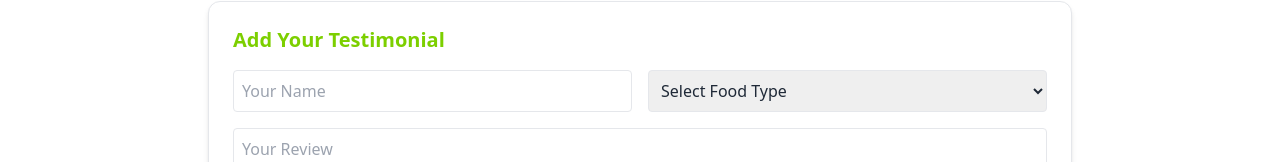
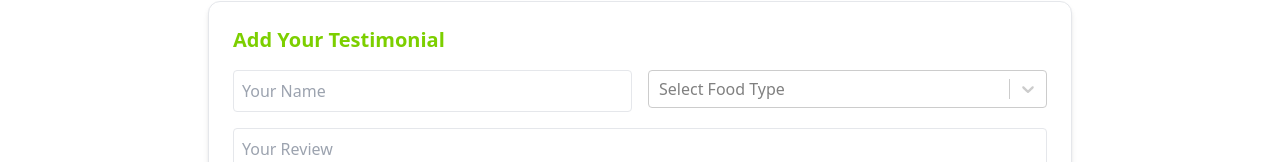
Before and after one commit to dzakwannajmi/SEA-Catering, a React (Vite) app: page /testimonials in a window 1280 px wide. Shown: the part 163-325 px from the top of the page. Built offline with nearby package versions, Linux system fonts and the light colour scheme.

Commit message:
refactor(testimonials): Enhance category selection with react-select
Replaces native HTML select element with react-select for improved category selection
in the testimonial submission form, enhancing user experience and consistency.

```diff
--- a/src/pages/Testimonials.jsx
+++ b/src/pages/Testimonials.jsx
@@ -2,6 +2,7 @@ import React, { useState } from "react";
 import { Star } from "react-feather";
 import Swal from "sweetalert2";
 import withReactContent from "sweetalert2-react-content";
+import Select from "react-select";
 
 const MySwal = withReactContent(Swal);
 
@@ -22,13 +23,20 @@ const sampleTestimonials = [
   },
 ];
 
+const foodOptions = [
+  { value: "High Protein", label: "High Protein" },
+  { value: "Low Carb", label: "Low Carb" },
+  { value: "Vegan", label: "Vegan" },
+  { value: "Keto", label: "Keto" },
+];
+
 export default function Testimonials() {
   const [testimonials, setTestimonials] = useState(sampleTestimonials);
   const [newTestimonial, setNewTestimonial] = useState({
     name: "",
     message: "",
     rating: 0,
-    category: "",
+    category: null,
     image: null,
   });
   const [filterCategory, setFilterCategory] = useState("All");
@@ -37,10 +45,7 @@ export default function Testimonials() {
   const handleInputChange = (e) => {
     const { name, value, files } = e.target;
     if (name === "image") {
-      setNewTestimonial({
-        ...newTestimonial,
-        image: URL.createObjectURL(files[0]),
-      });
+      setNewTestimonial({ ...newTestimonial, image: URL.createObjectURL(files[0]) });
     } else {
       setNewTestimonial({ ...newTestimonial, [name]: value });
     }
@@ -50,16 +55,13 @@ export default function Testimonials() {
     setNewTestimonial({ ...newTestimonial, rating: index + 1 });
   };
 
+  const handleSelectChange = (selected) => {
+    setNewTestimonial({ ...newTestimonial, category: selected });
+  };
+
   const handleSubmit = async (e) => {
     e.preventDefault();
-    if (
-      !newTestimonial.name ||
-      !newTestimonial.message ||
-      !newTestimonial.rating ||
-      !newTestimonial.category ||
-      !newTestimonial.image
-    )
-      return;
+    if (!newTestimonial.name || !newTestimonial.message || !newTestimonial.rating || !newTestimonial.category || !newTestimonial.image) return;
 
     const result = await MySwal.fire({
       title: "Submit Testimonial?",
@@ -71,23 +73,21 @@ export default function Testimonials() {
     });
 
     if (result.isConfirmed) {
-      setTestimonials([...testimonials, newTestimonial]);
-      setNewTestimonial({
-        name: "",
-        message: "",
-        rating: 0,
-        category: "",
-        image: null,
-      });
+      setTestimonials([
+        ...testimonials,
+        {
+          ...newTestimonial,
+          category: newTestimonial.category.value,
+        },
+      ]);
+      setNewTestimonial({ name: "", message: "", rating: 0, category: null, image: null });
       MySwal.fire("Submitted!", "Your testimonial has been added.", "success");
     }
   };
 
   const filteredTestimonials = testimonials.filter((t) => {
-    const categoryMatch =
-      filterCategory === "All" || t.category === filterCategory;
-    const ratingMatch =
-      filterRating === "All" || t.rating === parseInt(filterRating);
+    const categoryMatch = filterCategory === "All" || t.category === filterCategory;
+    const ratingMatch = filterRating === "All" || t.rating === parseInt(filterRating);
     return categoryMatch && ratingMatch;
   });
 
@@ -96,17 +96,10 @@ export default function Testimonials() {
 
   return (
     <div className="max-w-4xl mx-auto px-4 py-10">
-      <h2 className="text-3xl font-bold text-center text-sea mb-8">
-        Customer Testimonials
-      </h2>
+      <h2 className="text-3xl font-bold text-center text-sea mb-8">Customer Testimonials</h2>
 
-      <form
-        onSubmit={handleSubmit}
-        className="bg-white shadow-md rounded-xl p-6 mb-12 border"
-      >
-        <h3 className="text-xl font-semibold mb-4 text-sea">
-          Add Your Testimonial
-        </h3>
+      <form onSubmit={handleSubmit} className="bg-white shadow-md rounded-xl p-6 mb-12 border">
+        <h3 className="text-xl font-semibold mb-4 text-sea">Add Your Testimonial</h3>
         <div className="grid grid-cols-1 sm:grid-cols-2 gap-4">
           <input
             type="text"
@@ -116,18 +109,14 @@ export default function Testimonials() {
             onChange={handleInputChange}
             className="border p-2 rounded w-full"
           />
-          <select
+          <Select
             name="category"
+            options={foodOptions}
             value={newTestimonial.category}
-            onChange={handleInputChange}
-            className="border p-2 rounded w-full"
-          >
-            <option value="">Select Food Type</option>
-            <option value="High Protein">High Protein</option>
-            <option value="Low Carb">Low Carb</option>
-            <option value="Vegan">Vegan</option>
-            <option value="Keto">Keto</option>
-          </select>
+            onChange={handleSelectChange}
+            placeholder="Select Food Type"
+            className="w-full"
+          />
           <textarea
             name="message"
             placeholder="Your Review"
@@ -142,9 +131,7 @@ export default function Testimonials() {
                 key={idx}
                 size={22}
                 className={`cursor-pointer ${
-                  newTestimonial.rating > idx
-                    ? "text-yellow-400 fill-yellow-400"
-                    : "text-gray-300"
+                  newTestimonial.rating > idx ? "text-yellow-400 fill-yellow-400" : "text-gray-300"
                 }`}
                 onClick={() => handleStarClick(idx)}
               />
@@ -171,9 +158,7 @@ export default function Testimonials() {
           <button
             key={cat}
             className={`px-4 py-1 rounded-full text-sm border transition ${
-              filterCategory === cat
-                ? "bg-sea text-white border-sea"
-                : "border-sea text-sea hover:bg-sea hover:text-white"
+              filterCategory === cat ? "bg-sea text-white border-sea" : "border-sea text-sea hover:bg-sea hover:text-white"
             }`}
             onClick={() => setFilterCategory(cat)}
           >
@@ -187,15 +172,11 @@ export default function Testimonials() {
           <button
             key={rate}
             className={`px-4 py-1 rounded-full text-sm border transition ${
-              filterRating === rate.toString()
-                ? "bg-yellow-500 text-white border-yellow-500"
-                : "border-yellow-500 text-yellow-500 hover:bg-yellow-500 hover:text-white"
+              filterRating === rate.toString() ? "bg-yellow-500 text-white border-yellow-500" : "border-yellow-500 text-yellow-500 hover:bg-yellow-500 hover:text-white"
             }`}
             onClick={() => setFilterRating(rate.toString())}
           >
-            {rate === "All"
-              ? "All Ratings"
-              : `${rate} Star${rate > 1 ? "s" : ""}`}
+            {rate === "All" ? "All Ratings" : `${rate} Star${rate > 1 ? "s" : ""}`}
           </button>
         ))}
       </div>
@@ -218,11 +199,7 @@ export default function Testimonials() {
             <p className="text-gray-700 text-sm mb-4">{t.message}</p>
             <div className="flex items-center gap-1">
               {[...Array(t.rating)].map((_, idx) => (
-                <Star
-                  key={idx}
-                  size={18}
-                  className="text-yellow-400 fill-yellow-400"
-                />
+                <Star key={idx} size={18} className="text-yellow-400 fill-yellow-400" />
               ))}
             </div>
           </div>
```
